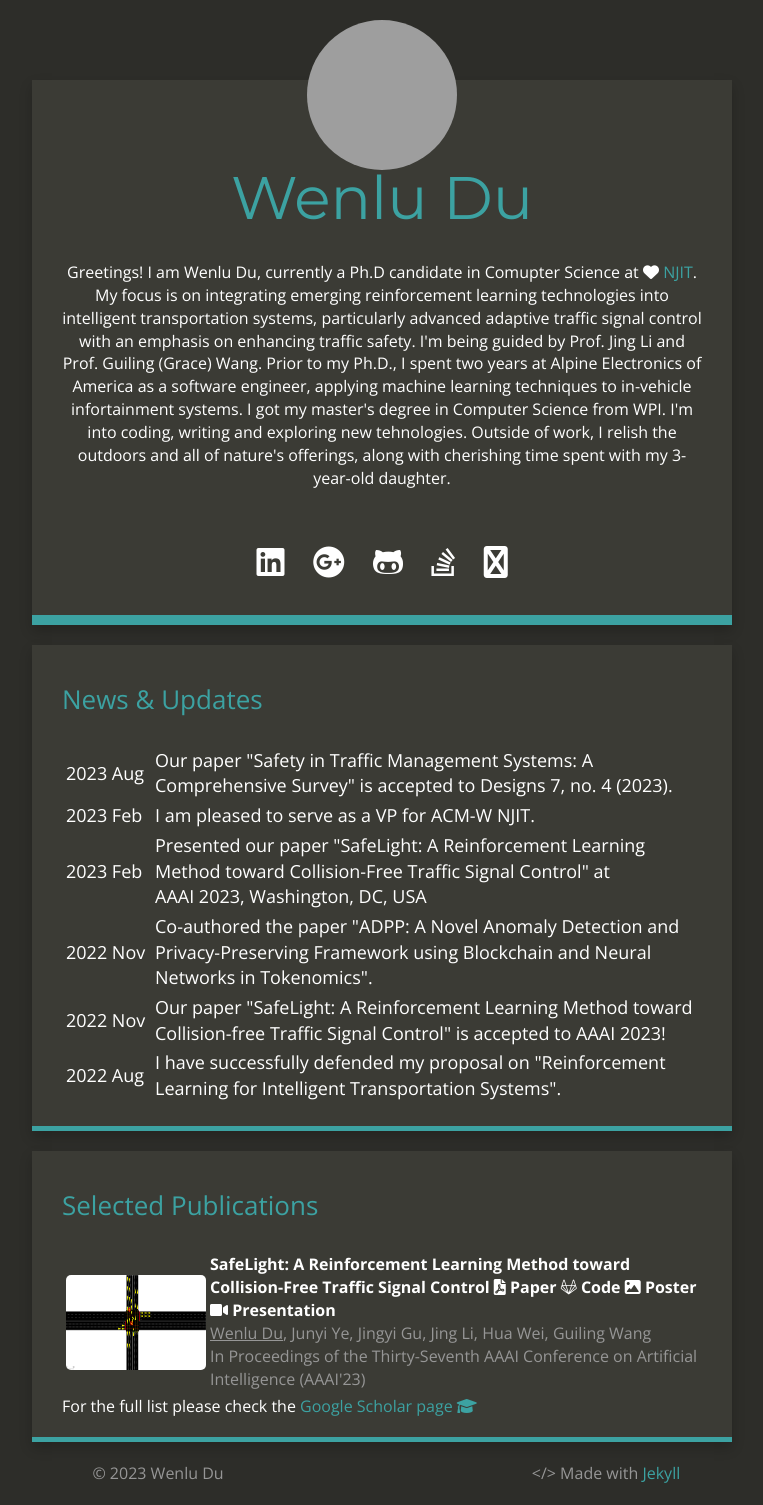
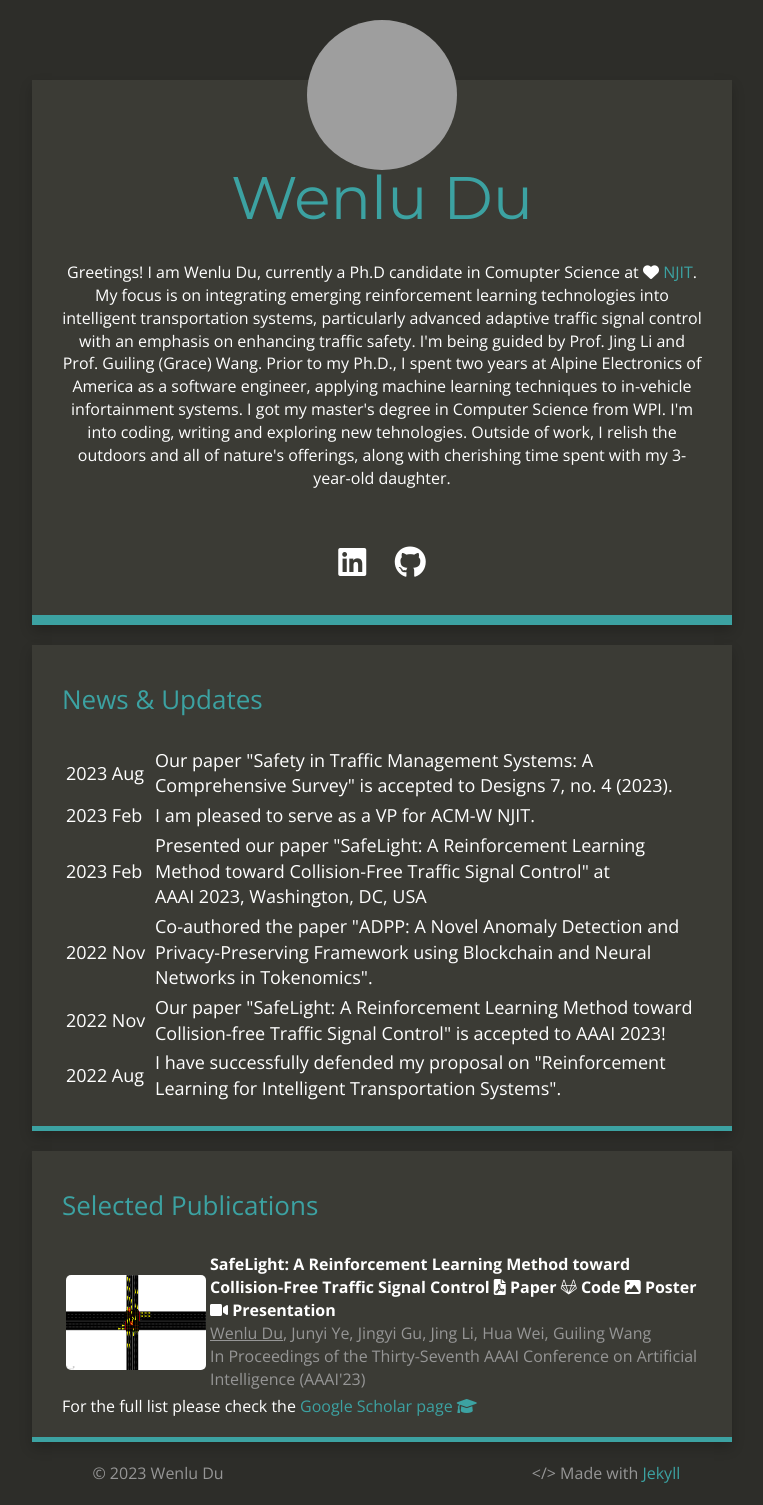
Before and after one commit to Wenlu057/Wenlu057.github.io, a Jekyll site: the page built from index.html, in a window 1280 px wide. Shown: the whole page, without its empty margins (258-1021 px from the left). Built offline with Jekyll 4.4.1, drawn with Linux system fonts in a browser that asks for light colours; nearby versions of some CDN libraries; grey boxes are pictures that could not be loaded.

Commit message:
Update social_links.html

```diff
--- a/_includes/social_links.html
+++ b/_includes/social_links.html
@@ -2,11 +2,11 @@
   {% if site.twitter_username %}<a href="https://www.twitter.com/{{ site.twitter_username }}" target="_new"><i class="fa fa-twitter"></i></a>{% endif %}
   {% if site.linkedin_link %}<a href="{{ site.linkedin_link }}" target="_new"><i class="fab fa-linkedin"></i></a>{% endif %}
   {% if site.xing_link %}<a href="{{ site.xing_link }}" target="_new"><i class="fab fa-xing"></i></a>{% endif %}
-  {% if site.google_plus_link %}<a href="{{ site.google_plus_link }}" target="_new"><i class="fab fa-google-plus"></i></a>{% endif %}
+  {% if site.google_scholar_link %}<a href="{{ site.google_scholar_link }}" target="_new"><i class="fas fa-graduation-cap"></i></a>{% endif %}
   {% if site.facebook_link %}<a href="{{ site.facebook_link }}" target="_new"><i class="fab fa-facebook"></i></a>{% endif %}
-  {% if site.github_username %}<a href="https://github.com/{{ site.github_username }}" target="_new"><i class="fab fa-github-alt"></i></a>{% endif %}
-  {% if site.stackoverflow_link %}<a href="{{ site.stackoverflow_link }}" target="_new"><i class="fab fa-stack-overflow"></i></a>{% endif %}
+  {% if site.github_username %}<a href="https://github.com/{{ site.github_username }}" target="_new"><i class="fab fa-github"></i></a>{% endif %}
+  {% if site.research_gate_link %}<a href="{{ site.research_gate_link }}" target="_new"><i class="fab fa-researchgate" aria-hidden="true"></i></a>{% endif %}
   {% if site.instagram_username %}<a href="https://www.instagram.com/{{ site.instagram_username }}" target="_new"><i class="fab fa-instagram"></i></a>{% endif %}
-  {% if site.reddit_username %}<a href="https://www.reddit.com/u/{{ site.reddit_username }}" target="_new"><i class="fab fa-reddit-alien"></i></a>{% endif %}
-  <a href="{{ site.baseurl }}/feed.xml" target="_new"><i class="fab fa-rss"></i></a>
+  {% if site.gitlab_username %}<a href="https://www.gitlab.com/{{ site.gitlab_username }}" target="_new"><i class="fab fa-gitlab"></i></a>{% endif %}
+  <!-- <a href="{{ site.baseurl }}/feed.xml" target="_new"><i class="fab fa-rss"></i></a> -->
 </p>
```
